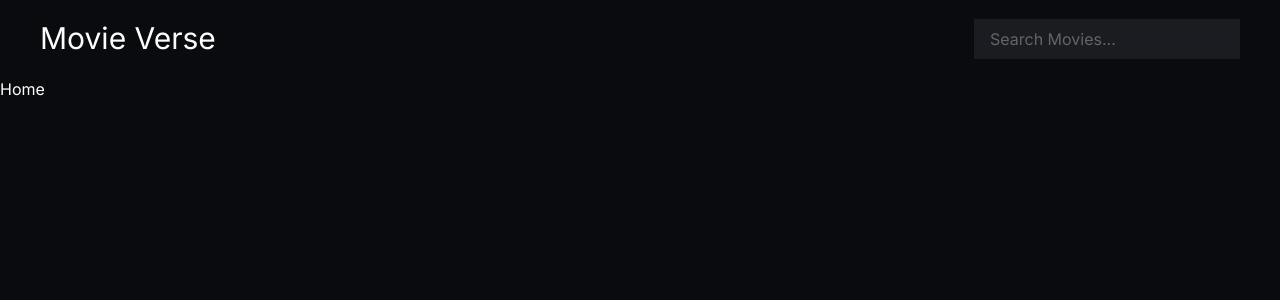
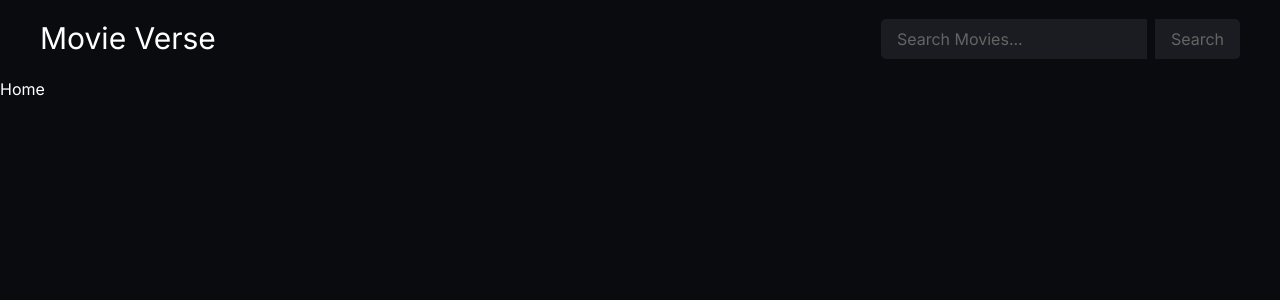
Before and after one commit to shariful10/Movie-Verse, a Next.js app: page / in a window 1280 px wide. Shown: the top 300 px of the page. Built offline with nearby package versions, Linux system fonts and the light colour scheme.

Commit message:
Search Button Implemented On Navbar

```diff
--- a/src/components/Navbar.tsx
+++ b/src/components/Navbar.tsx
@@ -24,15 +24,16 @@ const Navbar = () => {
 				</Link>
 				<form
 					onSubmit={handleSubmit}
-					className="space-x-4 hidden md:block"
+					className="space-x-2 hidden md:block"
 				>
 					<input
-						className="bg-secondary px-4 py-2 outline-none placeholder:text-textColor"
+						className="bg-secondary px-4 py-2 outline-none placeholder:text-textColor rounded-l-[5px]"
 						type="text"
 						value={input}
 						placeholder="Search Movies..."
 						onChange={(e) => setInput(e.target.value)}
 					/>
+				 	<button className="bg-secondary text-textColor py-2 px-4 hover:bg-textColor hover:text-white rounded-r-[5px]">Search</button>
 				</form>
 			</div>
 		</div>
```
